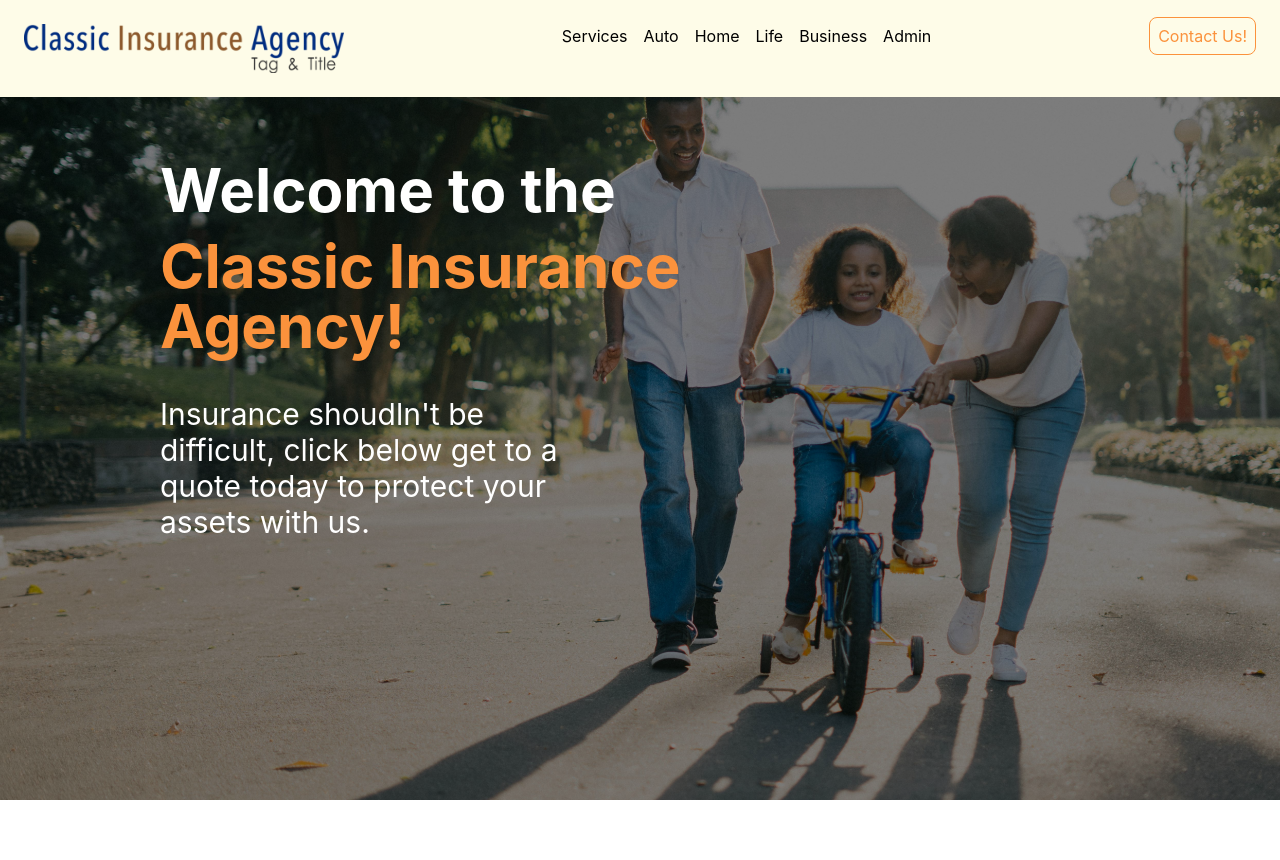
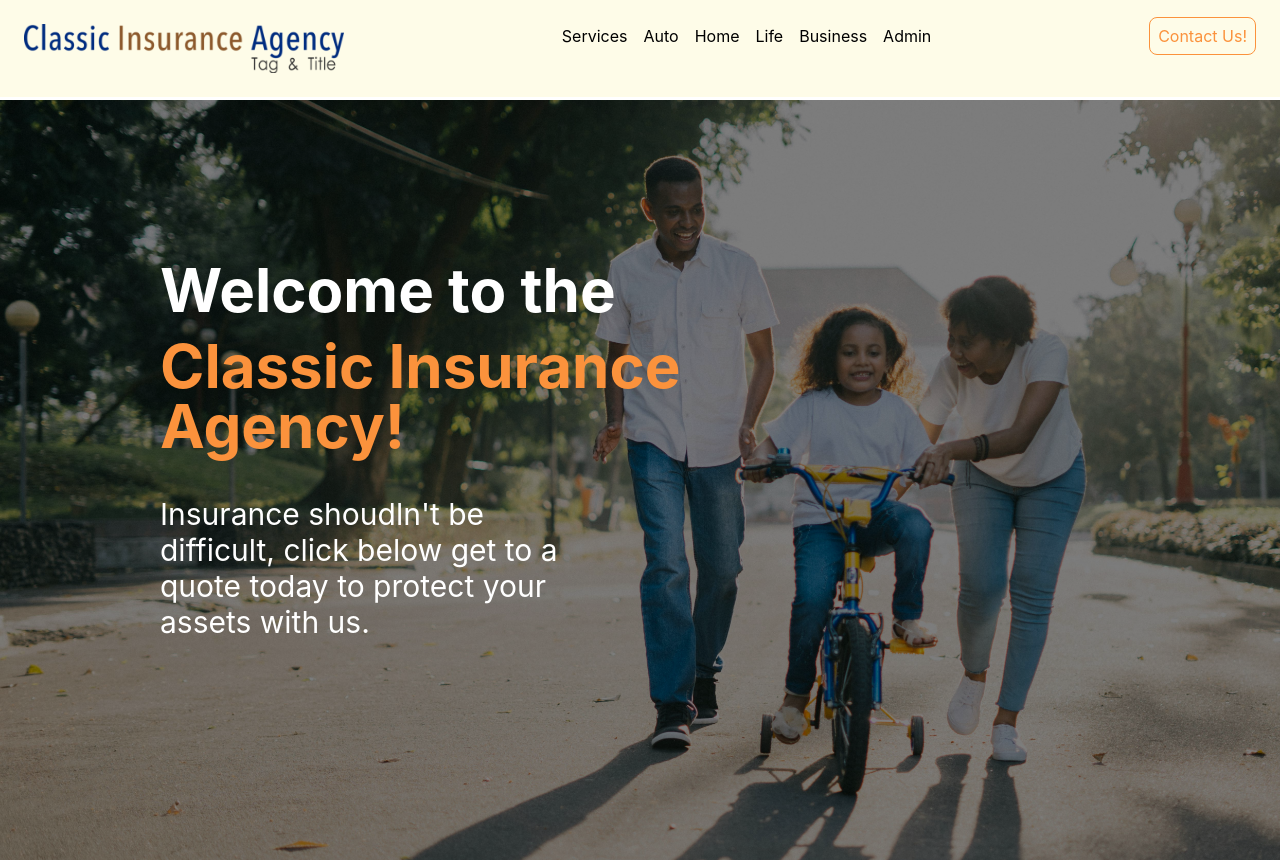
Before and after one commit to tajsharma/classic-insurance-proj, a React (Create React App) app in the folder insurance-frontend/: page / in a window 1280 px wide. Before the commit the page ends 800 px from the top, so only its background shows below. Built offline with nearby package versions, Linux system fonts and the light colour scheme.

Commit message:
adjust height and postioning of wallpaper

```diff
--- a/insurance-frontend/src/Components/LandingPage.tsx
+++ b/insurance-frontend/src/Components/LandingPage.tsx
@@ -7,7 +7,8 @@ const LandingPage: React.FC = () => {
       backgroundImage: `url(${bgimage})`,
       backgroundSize: 'cover',       // Ensures the image covers the entire div
       backgroundPosition: 'center',  // Centers the image
-      height: '100vh',               // Full screen height
+      height: '95vh',               // Full screen height
+      top:'100px'
     }} className="relative flex flex-col items-start justify-start text-white">
       <div className="absolute inset-0 bg-black opacity-50"></div>
 
```
